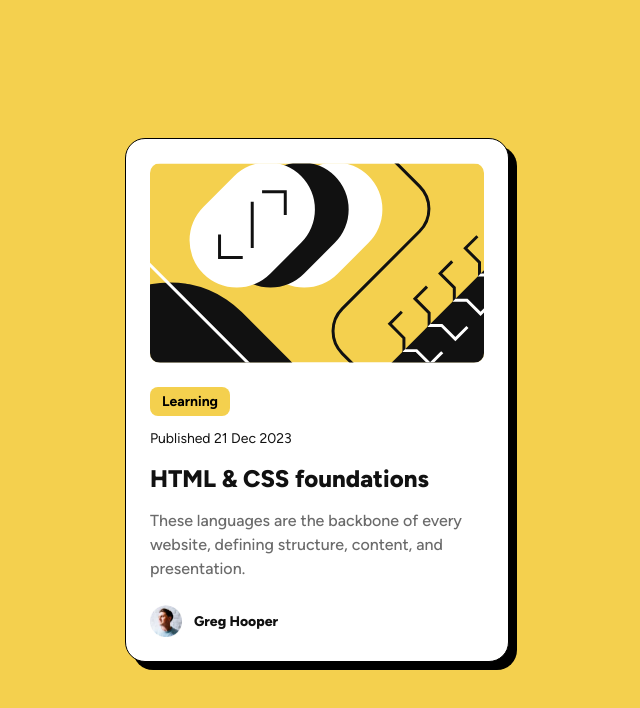
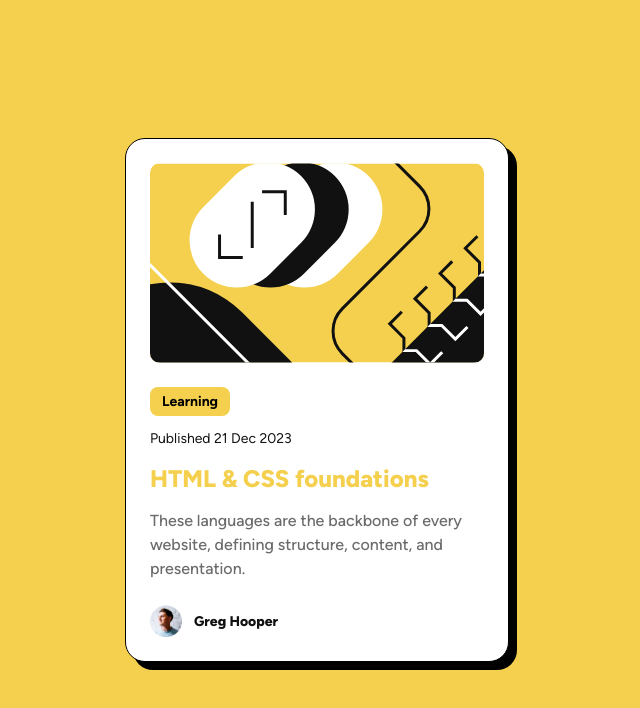
Before and after one commit to angel-retry/blog-preview-card, a plain HTML site: page index.html in a window 1280 px wide. In both pictures the pointer is over the element "HTML & CSS foundations". Shown: the whole page, without its empty margins (323-963 px from the left). Drawn offline with Linux system fonts and the light colour scheme.

Commit message:
feat: add hover animation to title

```diff
--- a/index.html
+++ b/index.html
@@ -104,6 +104,14 @@
 
       font-weight: 800;
       color: #111111;
+
+      transition: color 0.2s ease;
+
+      cursor: pointer;
+    }
+
+    .title:hover {
+      color: #f4d04e;
     }
 
     .info {
```
